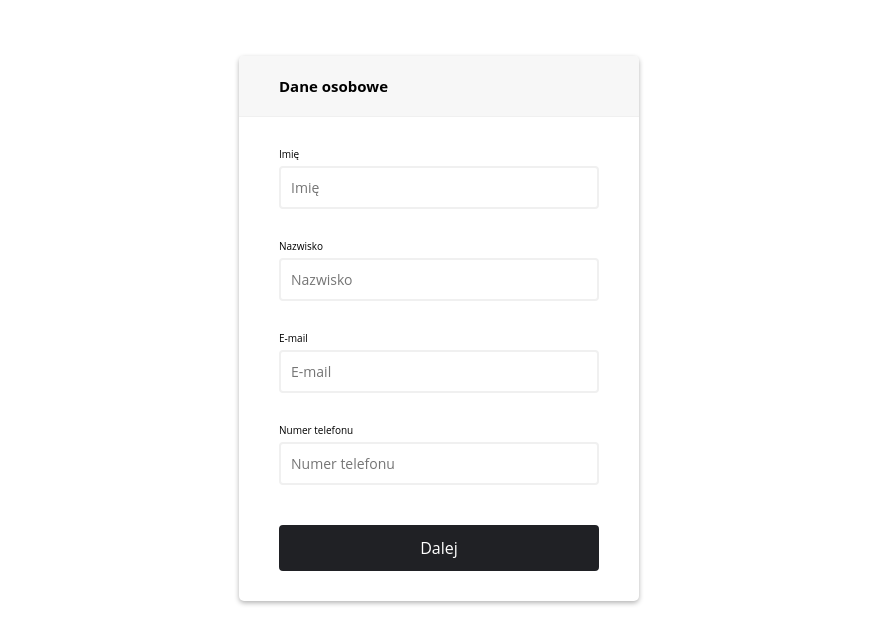
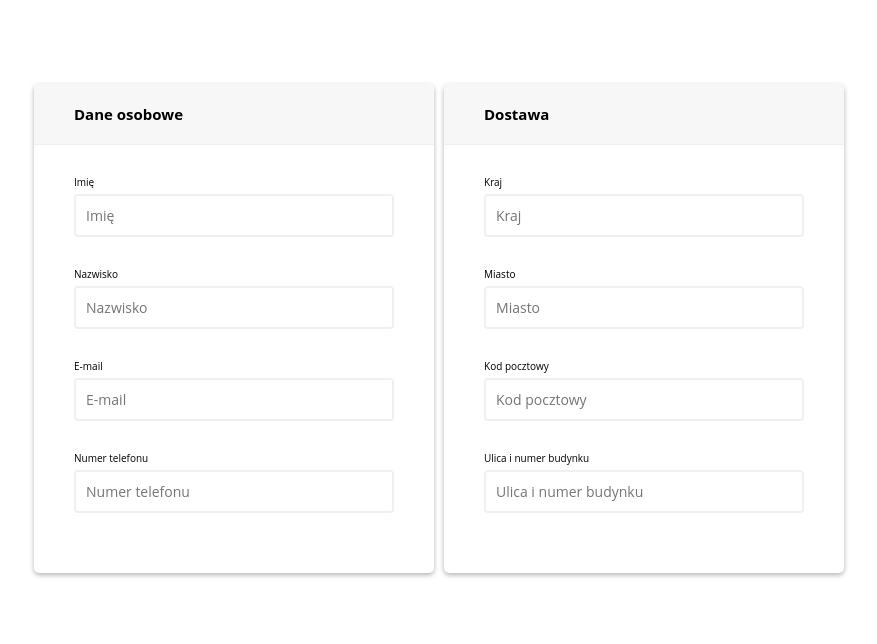
Before and after one commit to Qraksa/Qraksa.github.io, a PHP site: page /Dane.html in a window 1280 px wide. Shown: the part 72-716 px from the top of the page, without its empty margins (201-1078 px from the left). Run offline with PHP 8.4, Linux system fonts and the light colour scheme.

Commit message:
Adres klienta

```diff
--- a/Dane.html
+++ b/Dane.html
@@ -28,7 +28,7 @@
         <i class="fas fa-bars">+</i>
       </div>
     </nav>
-    <div class="container">
+    <div class="container" id="container">
       <div class="header">
         <h2>Dane osobowe</h2>
       </div>
@@ -50,15 +50,42 @@
         </div>
         <div class="form-control">
           <label for="username">Numer telefonu</label>
-          <input
-            type="tel"
-            placeholder="Numer telefonu"
-            id="password"
-            pattern="[0-9]{3}[0-9]{3}[0-9]{3}"
-          />
+          <input type="text" placeholder="Numer telefonu" id="password" />
           <small>Error message</small>
         </div>
-        <button>Dalej</button>
+        <button type="submit" id="dalejdostawa">Dalej</button>
+      </form>
+    </div>
+    <div class="container2" id="container2">
+      <div class="header2">
+        <h2>Dostawa</h2>
+      </div>
+      <form id="form2" class="form2">
+        <div class="form-control2">
+          <label for="username">Kraj</label>
+          <input type="text" placeholder="Kraj" id="Kraj" />
+          <small id="2">Error message</small>
+        </div>
+        <div class="form-control2">
+          <label for="username">Miasto</label>
+          <input type="text" placeholder="Miasto" id="Miasto" />
+          <small id="2">Error message</small>
+        </div>
+        <div class="form-control2">
+          <label for="username">Kod pocztowy</label>
+          <input type="text" placeholder="Kod pocztowy" id="Kod pocztowy" />
+          <small id="2">Error message</small>
+        </div>
+        <div class="form-control2">
+          <label for="username">Ulica i numer budynku</label>
+          <input
+            type="text"
+            placeholder="Ulica i numer budynku"
+            id="Ulica i numer budynku"
+          />
+          <small id="2">Error message</small>
+        </div>
+        <button type="submit" id="Dalejpłatność">Dalej</button>
       </form>
     </div>
     <script src="Danedoformularza.js"></script>
--- a/Danedoformularza.js
+++ b/Danedoformularza.js
@@ -3,7 +3,6 @@
 const Lastname = document.getElementById("Nazwisko");
 const email = document.getElementById("email");
 const password = document.getElementById("password");
-const password2 = document.getElementById("password2");
 
 form.addEventListener("submit", (e) => {
   e.preventDefault();
@@ -40,8 +39,29 @@
 
   if (passwordValue === "") {
     setErrorFor(password, "To pole nie może być puste");
+  } else if (!isTelefon(passwordValue)) {
+    setErrorFor(password, "Niepoprawny Numer Telefonu");
   } else {
     setSuccessFor(password);
+  }
+  var usernamecheck = username.parentNode.className;
+  var Lastnamecheck = Lastname.parentNode.className;
+  var emailcheck = email.parentNode.className;
+  var passwordcheck = password.parentNode.className;
+  console.log(usernamecheck);
+  var Dalej = document.getElementById("dalejdostawa");
+  if (
+    usernamecheck == "form-control2 success" &&
+    Lastnamecheck == "form-control2 success" &&
+    emailcheck == "form-control2 success" &&
+    passwordcheck == "form-control2 success"
+  ) {
+    Dalej.addEventListener("click", function () {
+      var container = document.getElementById("container");
+      container.style.display = "none";
+      var container2 = document.getElementById("container2");
+      container2.style.display = "block";
+    });
   }
 }
 
@@ -62,3 +82,72 @@
     email
   );
 }
+
+/*Dostawa*/
+
+const form2 = document.getElementById("form2");
+const Kraj = document.getElementById("Kraj");
+const Miasto = document.getElementById("Miasto");
+const Kodpocztowy = document.getElementById("Kod pocztowy");
+const Ulicainumerbudynku = document.getElementById("Ulica i numer budynku");
+
+form2.addEventListener("submit", (i) => {
+  i.preventDefault();
+
+  checkInput();
+});
+
+function checkInput() {
+  const KrajValue = Kraj.value.trim();
+  const MiastoValue = Miasto.value.trim();
+  const KodpocztowyValue = Kodpocztowy.value.trim();
+  const UlicainumerbudynkuValue = Ulicainumerbudynku.value.trim();
+
+  if (KrajValue === "") {
+    setErrorFor(Kraj, "To pole nie może być puste");
+  } else {
+    setSuccessFor(Kraj);
+  }
+
+  if (MiastoValue === "") {
+    setErrorFor(Miasto, "To pole nie może być puste");
+  } else {
+    setSuccessFor(Miasto);
+  }
+
+  if (KodpocztowyValue === "") {
+    setErrorFor(Kodpocztowy, "To pole nie może być puste");
+  } else if (!isKodpocztowy(KodpocztowyValue)) {
+    setErrorFor(Kodpocztowy, "Niepoprawny kod pocztowy");
+  } else {
+    setSuccessFor(Kodpocztowy);
+  }
+
+  if (UlicainumerbudynkuValue === "") {
+    setErrorFor(Ulicainumerbudynku, "To pole nie może być puste");
+  } else {
+    setSuccessFor(Ulicainumerbudynku);
+  }
+}
+
+function setErrorFor(input, message) {
+  const formControl2 = input.parentElement;
+  const small = formControl2.querySelector("small");
+  formControl2.className = "form-control2 error";
+  small.innerText = message;
+}
+
+function setSuccessFor(input) {
+  const formControl2 = input.parentElement;
+  formControl2.className = "form-control2 success";
+}
+
+function isKodpocztowy(Kodpocztowy) {
+  return /^((\d){2})-((\d){3})$/.test(Kodpocztowy);
+}
+
+function isTelefon(password) {
+  return /(^((\d){3})-((\d){3})-((\d){3})$)|(^((\d){3})((\d){3})((\d){3})$)|(^((\d){3}) ((\d){3}) ((\d){3})$)/.test(
+    password
+  );
+}
--- a/style2.css
+++ b/style2.css
@@ -90,6 +90,7 @@
   overflow: hidden;
   width: 400px;
   max-width: 100%;
+  display: block;
 }
 
 .header {
@@ -182,3 +183,115 @@
   margin-top: 20px;
   width: 100%;
 }
+.container2 {
+  background-color: #fff;
+  border-radius: 5px;
+  box-shadow: 0 2px 5px rgba(0, 0, 0, 0.3);
+  overflow: hidden;
+  width: 400px;
+  max-width: 100%;
+  margin-left: 10px;
+}
+
+.header2 {
+  border-bottom: 1px solid #f0f0f0;
+  background-color: #f7f7f7;
+  padding: 20px 40px;
+}
+
+.header2 h2 {
+  margin: 0;
+}
+
+.form2 {
+  padding: 30px 40px;
+}
+
+.form-control2 {
+  margin-bottom: 10px;
+  padding-bottom: 20px;
+  position: relative;
+}
+
+.form-control2 label {
+  display: inline-block;
+  margin-bottom: 5px;
+}
+
+.form-control2 input {
+  border: 2px solid #f0f0f0;
+  border-radius: 4px;
+  display: block;
+  font-family: inherit;
+  font-size: 14px;
+  padding: 10px;
+  width: 100%;
+}
+
+.form-control2 input:focus {
+  outline: 0;
+  border-color: #777;
+}
+
+.form-control2.success input {
+  border-color: #2ecc71;
+}
+
+.form-control2.error input {
+  border-color: #e74c3c;
+}
+
+.form-control2 i {
+  visibility: hidden;
+  position: absolute;
+  top: 40px;
+  right: 10px;
+}
+
+.form-control2.success i.fa-check-circle {
+  color: #2ecc71;
+  visibility: visible;
+}
+
+.form-control2.error i.fa-exclamation-circle {
+  color: #e74c3c;
+  visibility: visible;
+}
+
+.form-control2 small {
+  color: #e74c3c;
+  position: absolute;
+  bottom: 0;
+  left: 0;
+  visibility: hidden;
+}
+
+.form-control2.error small {
+  visibility: visible;
+}
+
+#Dalejpłatność {
+  cursor: pointer;
+  background-color: rgb(32, 33, 37);
+  border: 2px solid rgb(32, 33, 37);
+  border-radius: 4px;
+  color: #fff;
+  display: block;
+  font-family: inherit;
+  font-size: 16px;
+  padding: 10px;
+  margin-top: 20px;
+  width: 100%;
+}
+
+@media (max-width: 815px) {
+  .container2 {
+    display: none;
+  }
+}
+@media (min-width: 815px) {
+  #Dalejpłatność,
+  #dalejdostawa {
+    display: none;
+  }
+}
```
